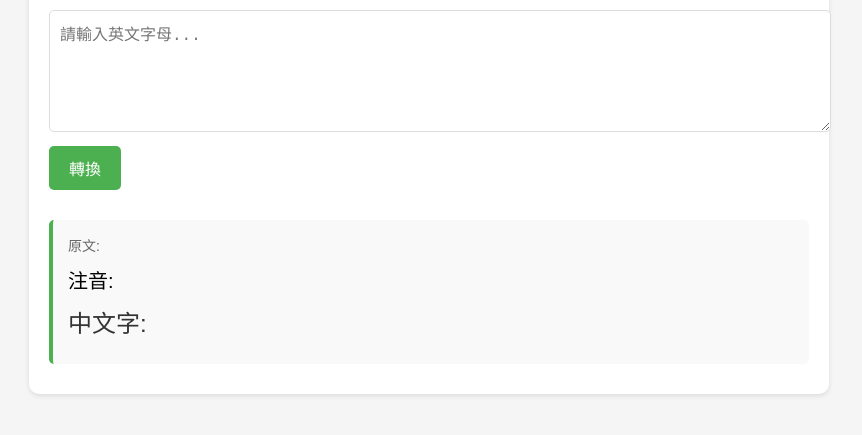
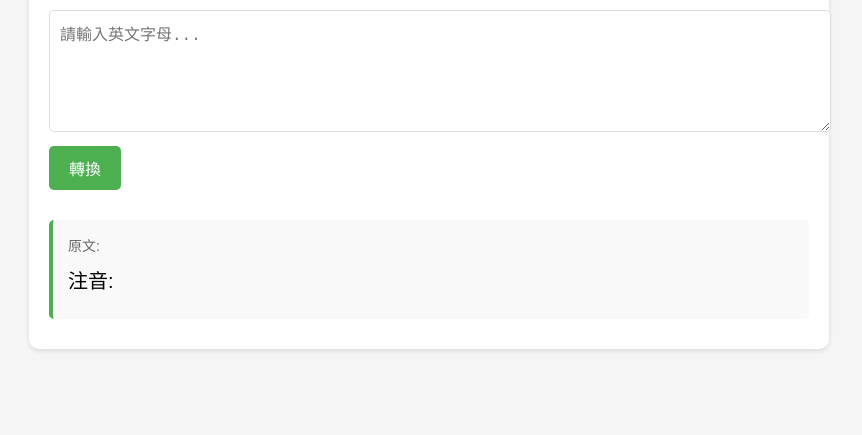
Before and after one commit to appy002255/zhuyin-to-chinese-, a plain HTML site: page index.html in a window 1280 px wide. Both pictures are taken after a click on the button "轉換". Shown: the part 127-562 px from the top of the page, without its empty margins (211-1073 px from the left). Drawn offline with Linux system fonts and the light colour scheme.

Commit message:
Add files via upload

```diff
--- a/index.html
+++ b/index.html
@@ -4,7 +4,6 @@
     <meta charset="UTF-8">
     <meta name="viewport" content="width=device-width, initial-scale=1.0">
     <title>英文字母轉注音工具</title>
-    <script src="zhuyin_to_chinese.js"></script>
     <style>
         body {
             font-family: 'Microsoft JhengHei', Arial, sans-serif;
@@ -71,11 +70,6 @@
             color: #888;
             font-size: 14px;
         }
-        .chinese-text {
-            font-size: 24px;
-            margin: 10px 0;
-            color: #333;
-        }
     </style>
 </head>
 <body>
@@ -132,7 +126,7 @@
             'j;3': '工具網'
         };
 
-        async function convertText() {
+        function convertText() {
             const inputText = document.getElementById('inputText').value;
             const resultSection = document.getElementById('resultSection');
             resultSection.innerHTML = '';
@@ -144,21 +138,17 @@
                 resultItem.innerHTML = `
                     <div class="original-text">原文: ${inputText}</div>
                     <div class="zhuyin-text">注音: ${convertToZhuyin(inputText)}</div>
-                    <div class="chinese-text">中文字: ${commonCombinations[inputText]}</div>
+                    <div class="meaning-text">可能的意思: ${commonCombinations[inputText]}</div>
                 `;
                 resultSection.appendChild(resultItem);
                 return;
             }
 
-            const zhuyinResult = processZhuyin(inputText);
-            const chineseResult = await window.zhuyinToChinese.convert(zhuyinResult);
-
             const resultItem = document.createElement('div');
             resultItem.className = 'result-item';
             resultItem.innerHTML = `
                 <div class="original-text">原文: ${inputText}</div>
-                <div class="zhuyin-text">注音: ${zhuyinResult}</div>
-                <div class="chinese-text">中文字: ${chineseResult}</div>
+                <div class="zhuyin-text">注音: ${processZhuyin(inputText)}</div>
             `;
             resultSection.appendChild(resultItem);
         }
```
